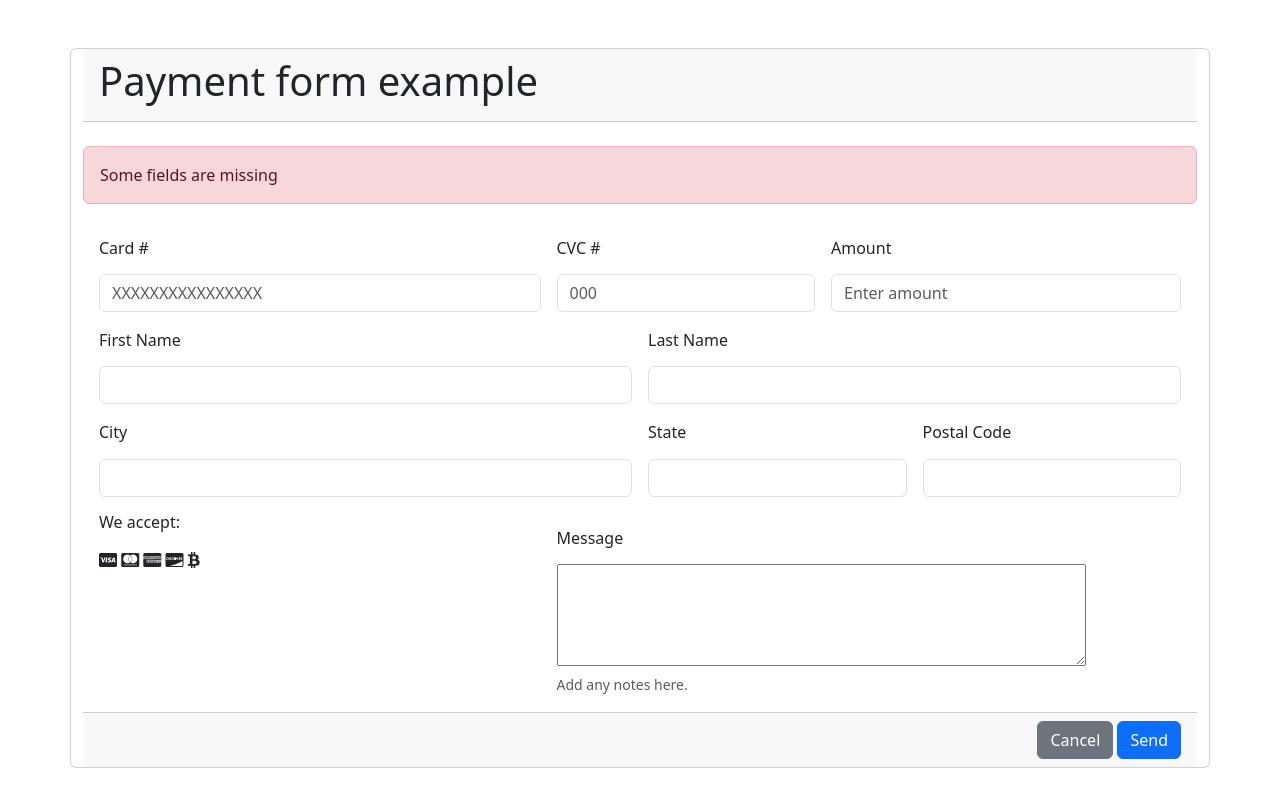
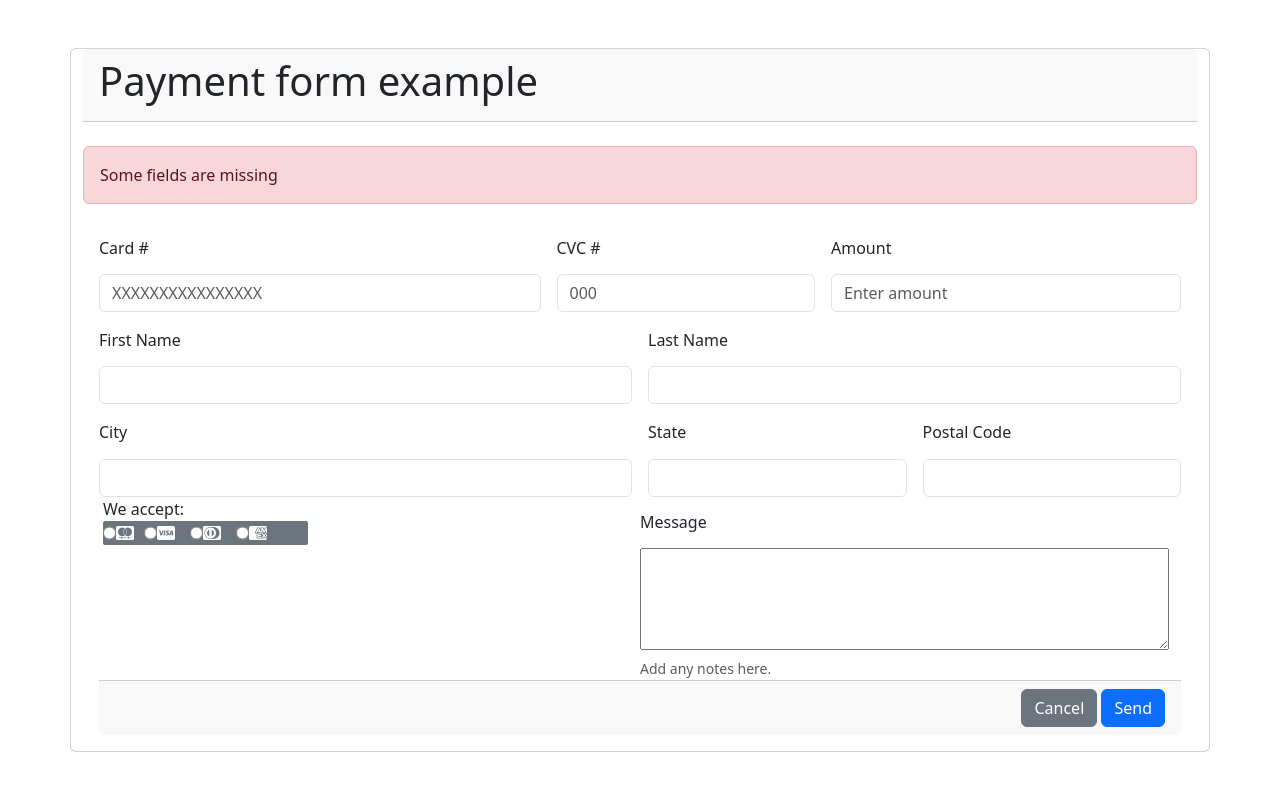
Before and after one commit to boxmancoder/Html-Payment_Form, a plain HTML site: page index.html in a window 1280 px wide. Drawn offline with nearby package versions, Linux system fonts and the light colour scheme.

Commit message:
completed to my best ability

```diff
--- a/index.html
+++ b/index.html
@@ -6,8 +6,9 @@
     <title>Time to Pay Up</title>
 
     <link href="https://cdn.jsdelivr.net/npm/bootstrap@5.3.2/dist/css/bootstrap.min.css" rel="stylesheet" integrity="sha384-T3c6CoIi6uLrA9TneNEoa7RxnatzjcDSCmG1MXxSR1GAsXEV/Dwwykc2MPK8M2HN" crossorigin="anonymous">
+    <script src="https://kit.fontawesome.com/095cec28ce.js" crossorigin="anonymous"></script>
     <link rel="stylesheet" href="https://cdnjs.cloudflare.com/ajax/libs/font-awesome/5.15.3/css/all.min.css">
-
+     <link rel="stylesheet" href="styles.css">
 </head>
 <body>
     <div class="card container mt-5">
@@ -52,15 +53,24 @@
                   <label for="inputZip" class="form-label"><h6>Postal Code</h6></label>
                   <input type="text" class="form-control" id="inputZip">
                 </div>
-                <div class="col-md-5">
-                    <h6>We accept: <br><br>
-                        <i class="fab fa-cc-visa"></i>
-                        <i class="fab fa-cc-mastercard"></i>
-                        <i class="fab fa-cc-amex"></i>
-                        <i class="fab fa-cc-discover"></i>
-                        <i class="fab fa-btc"></i>
-                    </h6>
-                </div>
+                <div class="row">
+                  <div class="form-group col-md-6">
+                      <label for="cardType">We accept:</label>
+                      </br>
+                      <div class="payment-cards">
+                          <input type="radio" name="cardType" id="mastercard" value="mastercard">
+                          <label for="mastercard"><i class="fa-brands fa-cc-mastercard" style="color: #fcfdfd; margin-right: 10px;" ></i></label>
+
+                          <input type="radio" name="cardType" id="visa" value="visa">
+                          <label for="visa"><i class="fa-brands fa-cc-visa" style="color: #fcfdfd; margin-right: 15px;"></i></label>
+
+                          <input type="radio" name="cardType" id="dinersClub" value="dinersClub">
+                          <label for="dinersClub"><i class="fa-brands fa-cc-diners-club" style="color: #fcfdfd; margin-right: 15px;"></i></label>
+
+                          <input type="radio" name="cardType" id="americanExpress" value="americanExpress">
+                          <label for="americanExpress"><i class="fa-brands fa-cc-amex" style="color: #fcfdfd; margin-right: 15px;"></i></label>
+                      </div>
+                  </div>
                 <div class="form-group col-md-6">
                     <p><h6>Message</h6></p>
                     <textarea name="message"  rows="4" cols="55"></textarea><br>
--- /dev/null
+++ b/styles.css
@@ -0,0 +1,6 @@
+.payment-cards {
+    background-color: rgb(108, 117, 125);
+    width: 40%;
+    border-radius: 2px;
+    display: flex;
+}
```
